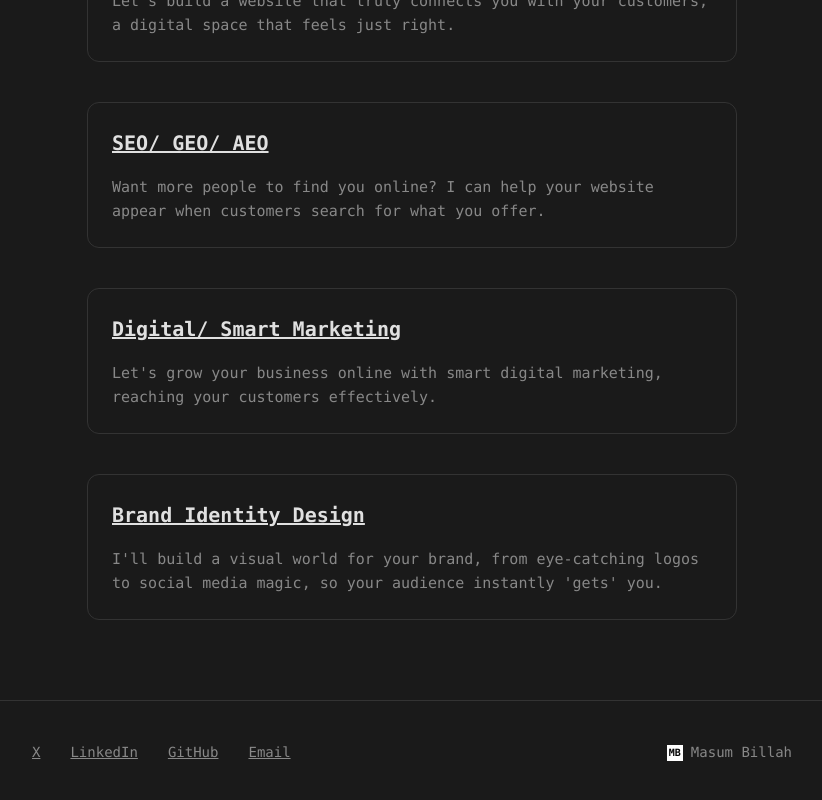
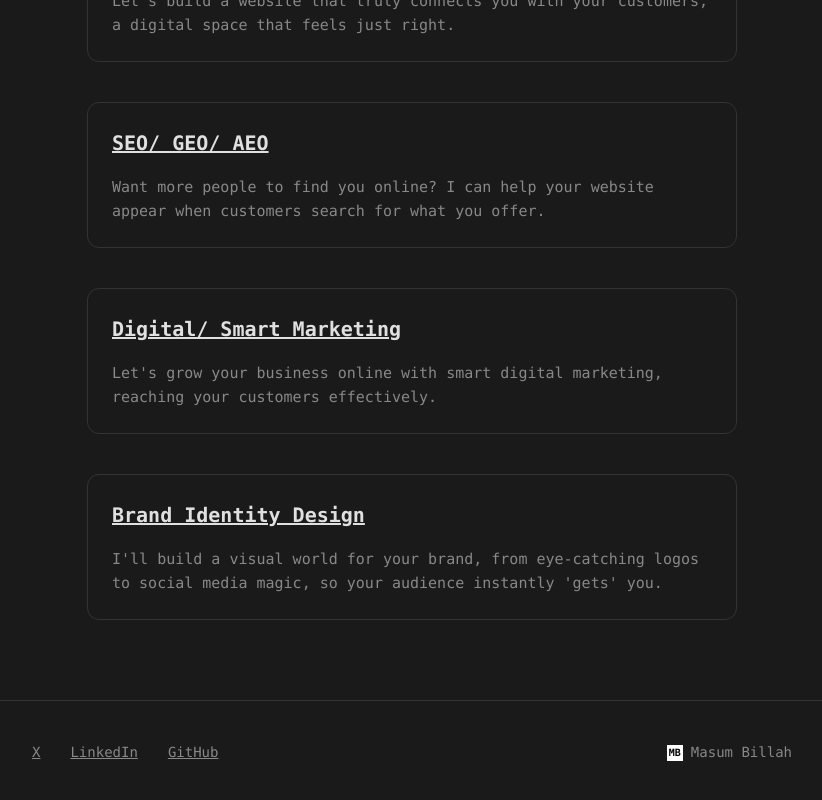
Before and after one commit to billahdotdev/me, a React (Vite) app: page / in a window 1280 px wide. Shown: the part 2129-2929 px from the top of the page, without its empty margins (228-1050 px from the left). Built offline with nearby package versions, Linux system fonts and the light colour scheme.

Commit message:
Update Footer.jsx

```diff
--- a/components/Footer.jsx
+++ b/components/Footer.jsx
@@ -30,9 +30,7 @@ export default function Footer() {
             >
               GitHub
             </a>
-            <a href="billahdotdev@gmail.com" aria-label="Send email">
-              Email
-            </a>
+
           </div>
           <div className="brand">
             <div className="brand-icon">MB</div>
```
